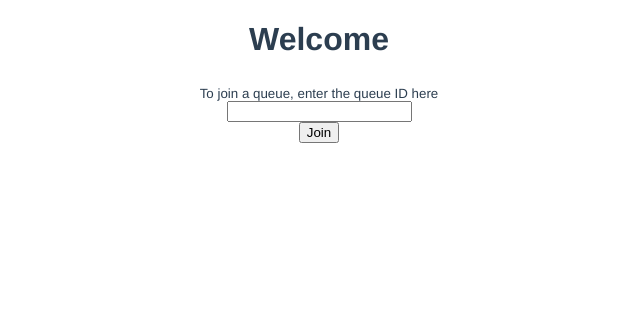
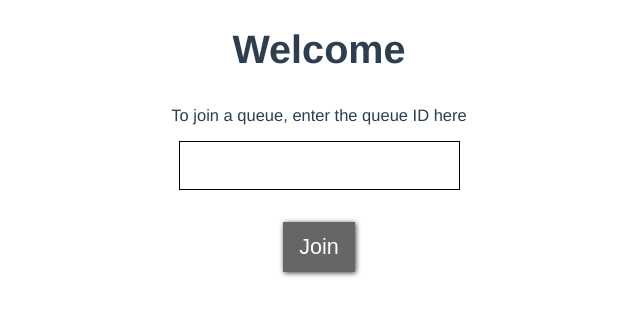
Before and after one commit to kimberlyvalent/hackathon-team-queue, a Vue app: page / in a window 1280 px wide. Shown: the top 316 px of the page, without its empty margins (321-961 px from the left). Built offline with nearby package versions, Linux system fonts and the light colour scheme.

Commit message:
feat: Styling

```diff
--- a/public/index.html
+++ b/public/index.html
@@ -6,6 +6,42 @@
     <meta name="viewport" content="width=device-width,initial-scale=1.0">
     <link rel="icon" href="<%= BASE_URL %>favicon.ico">
     <title><%= htmlWebpackPlugin.options.title %></title>
+    <style>
+        html {
+            font-size: 18px;
+        }
+        body {
+            font-size: 1.1rem;
+        }
+        button {
+            background: #000;
+            padding: 12px 16px;
+            font-size: 1.2rem;
+            color: #fff;
+            border: none;
+            margin: 16px;
+            box-shadow: 1px 1px 5px 0px rgba(0,0,0,0.75);
+            transition: 500ms all;
+        }
+
+        button:focus {
+            outline: none;
+        }
+
+        button:disabled {
+            background: #666;
+        }
+        button:active {
+            box-shadow: 10px 10px 5px 0px rgba(0,0,0,0.0);
+        }
+
+        input {
+            border: 1px solid black;
+            margin: 16px;
+            padding: 12px;
+            font-size: 1.1rem;
+        }
+    </style>
   </head>
   <body>
     <noscript>
--- a/src/views/Home.vue
+++ b/src/views/Home.vue
@@ -8,7 +8,7 @@
       <div>
         <input inputmode="numeric" type="text" v-model="code" />
       </div>
-      <button type="submit">Join</button>
+      <button type="submit" :disabled="code.length === 0">Join</button>
     </form>
   </div>
 </template>
```
